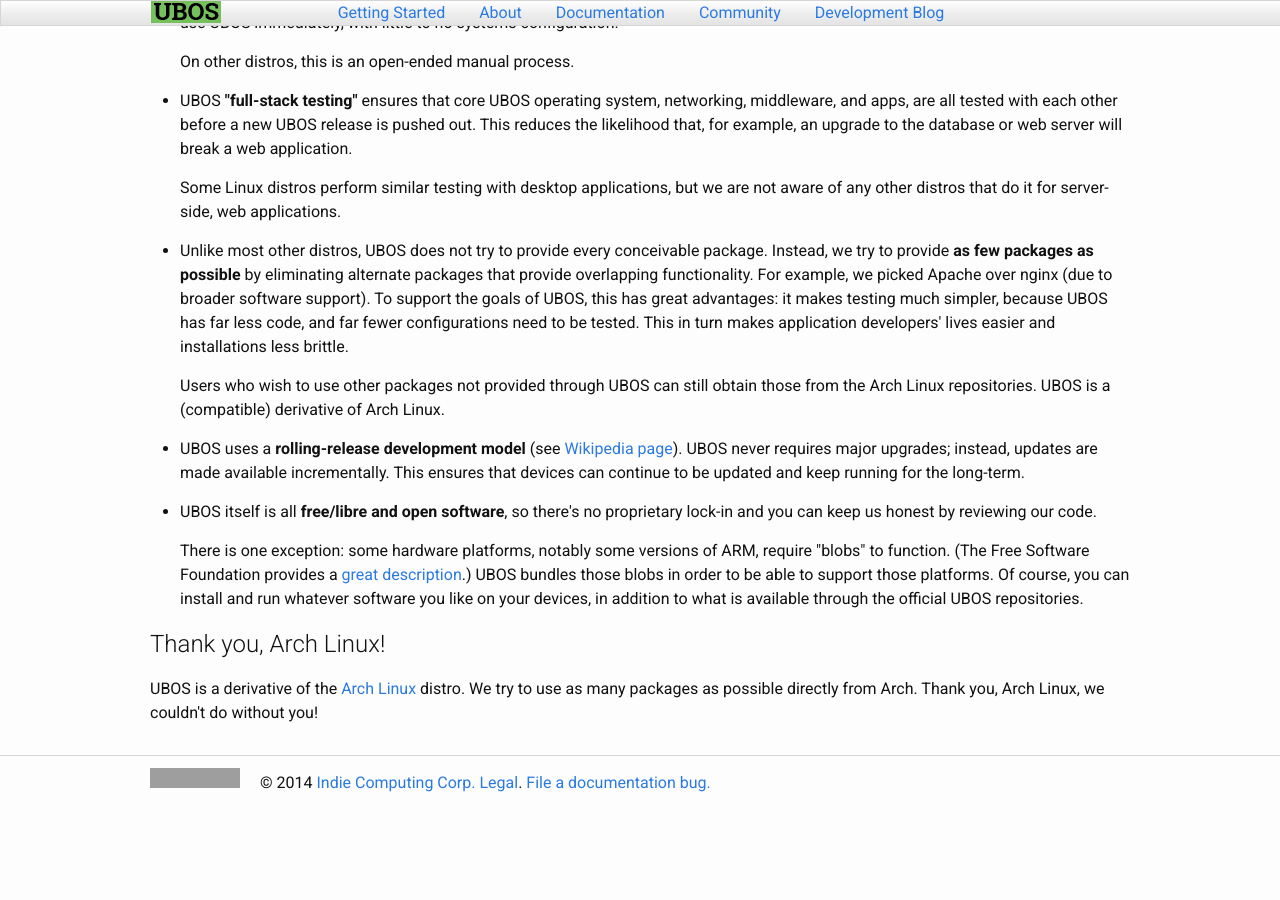
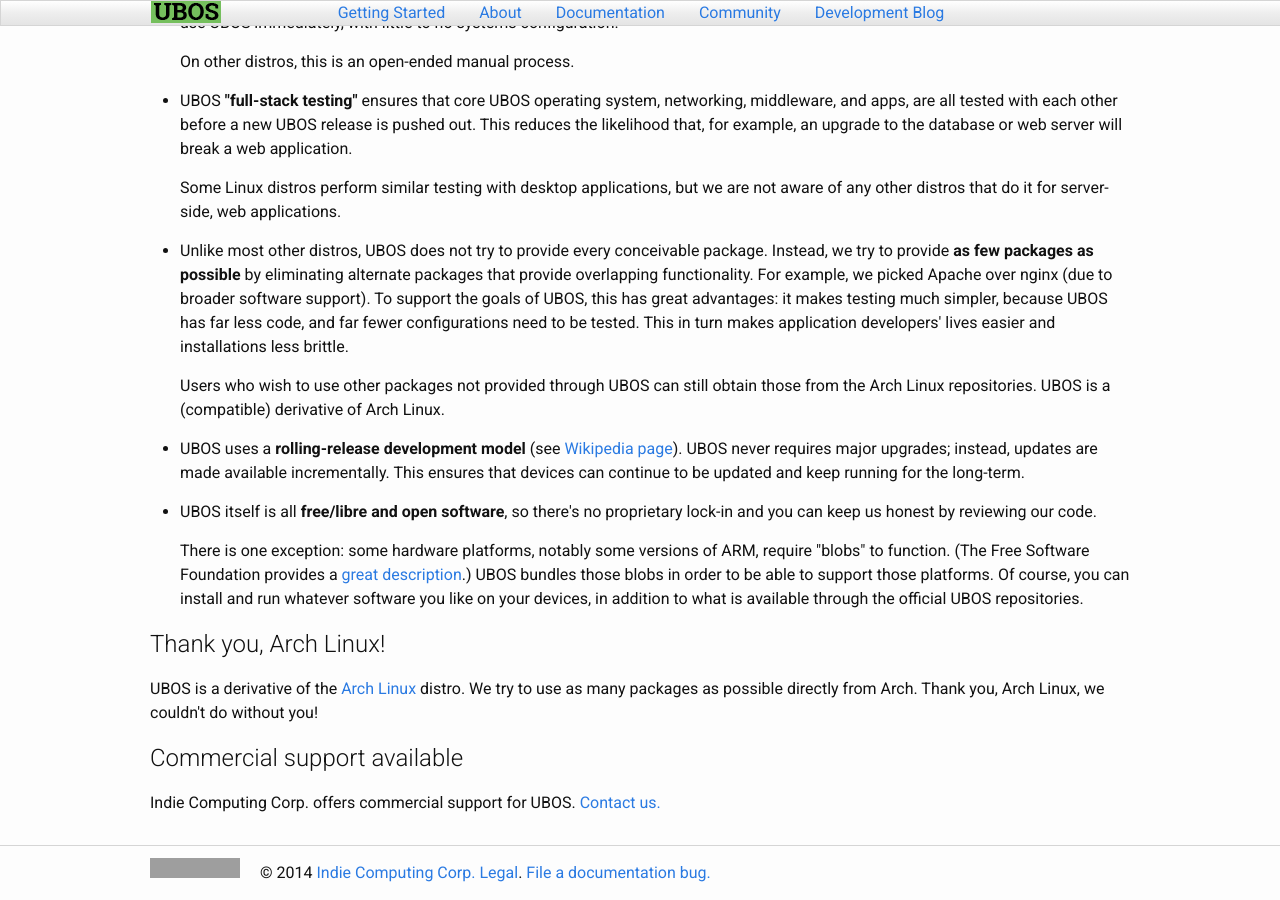
Before and after one commit to uboslinux/ubos-docs, a Jekyll site: the page built from jekyll/about/index.html, in a window 1280 px wide and 900 px high, scrolled down 1104 px. Built offline with Jekyll 4.4.1, drawn with Linux system fonts in a browser that asks for light colours; before the commit the page ends 1914 px from its top, so only the background shows below that; grey boxes are pictures that could not be loaded.

Commit message:
Added 'make open' Added support link

```diff
--- a/jekyll/about/index.html
+++ b/jekyll/about/index.html
@@ -116,3 +116,8 @@ other distros, see <a href="#features">features</a> below.</p>
 <p>UBOS is a derivative of the <a href="http://archlinux.org/">Arch Linux</a> distro.
 We try to use as many packages as possible directly from Arch. Thank you, Arch Linux,
 we couldn't do without you!</p>
+
+<h2>Commercial support available</h2>
+
+<p>Indie Computing Corp. offers commercial support for UBOS.
+   <a href="http://indiecomputing.com/c/contact/">Contact us.</p>
```
Also changed, not shown: 1 other file.
